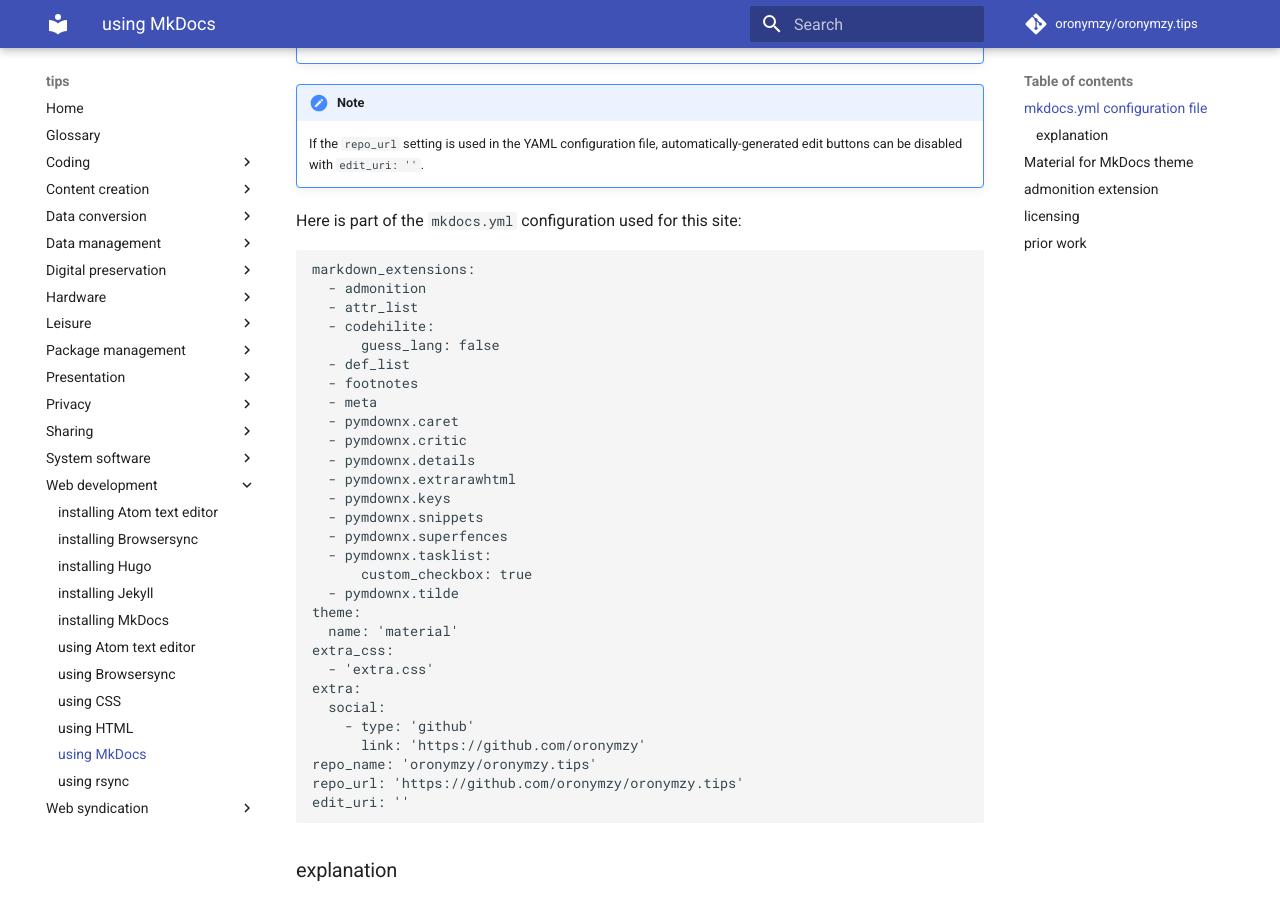
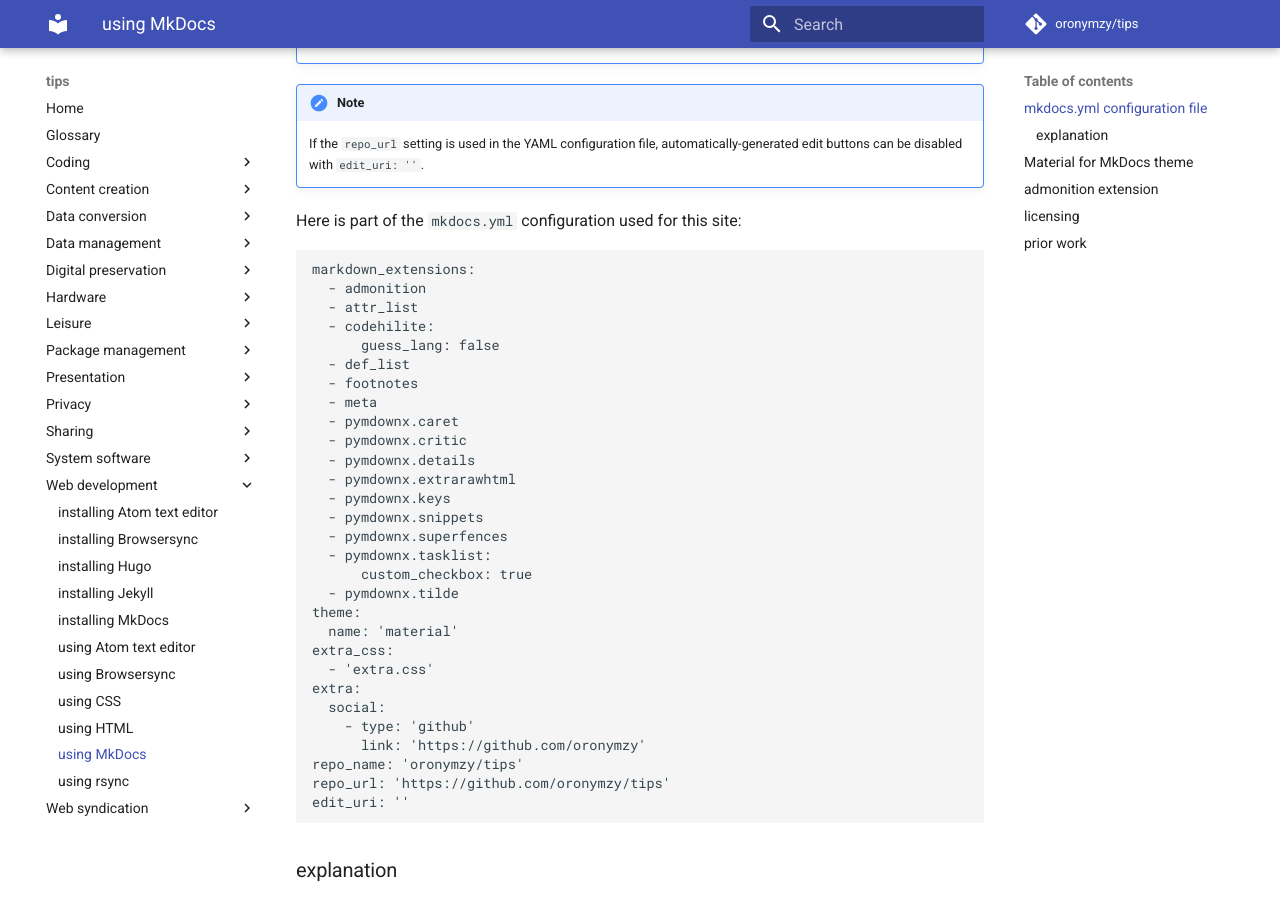
Before and after one commit to oronymzy/tips, an MkDocs documentation site: the page built from docs/usgMkDc.md, in a window 1280 px wide and 900 px high, scrolled down 770 px. Built offline with MkDocs 1.6.1 and Material for MkDocs 9.7.7, drawn with Linux system fonts in a browser that asks for light colours; comment, search, counter and statistics services are not loaded; some of the changed text lies outside the part shown.

Commit message:
Adjust GitHub repo name
Rename from 'oronymzy.tips' to just 'tips'.

````diff
--- a/docs/usgMkDc.md
+++ b/docs/usgMkDc.md
@@ -53,8 +53,8 @@ extra:
   social:
     - type: 'github'
       link: 'https://github.com/oronymzy'
-repo_name: 'oronymzy/oronymzy.tips'
-repo_url: 'https://github.com/oronymzy/oronymzy.tips'
+repo_name: 'oronymzy/tips'
+repo_url: 'https://github.com/oronymzy/tips'
 edit_uri: ''
 ```
 
@@ -105,8 +105,8 @@ extra:
 is a custom [`extra` setting](https://www.mkdocs.org/user-guide/configuration/#extra) for the [Material for MkDocs](https://squidfunk.github.io/mkdocs-material/) theme that [adds a social link](https://squidfunk.github.io/mkdocs-material/getting-started/#adding-social-links) to GitHub.
 - The following:
 ```
-repo_name: 'oronymzy/oronymzy.tips'
-repo_url: 'https://github.com/oronymzy/oronymzy.tips'
+repo_name: 'oronymzy/tips'
+repo_url: 'https://github.com/oronymzy/tips'
 edit_uri: ''
 ```
 [adds a GitHub source repository](https://www.mkdocs.org/user-guide/configuration/#repo_url) and disables automatically-generated edit buttons.
--- a/mkdocs.yml
+++ b/mkdocs.yml
@@ -116,7 +116,7 @@ extra:
   social:
     - type: 'github'
       link: 'https://github.com/oronymzy'
-repo_name: 'oronymzy/oronymzy.tips'
-repo_url: 'https://github.com/oronymzy/oronymzy.tips'
+repo_name: 'oronymzy/tips'
+repo_url: 'https://github.com/oronymzy/tips'
 edit_uri: ''
 copyright: 'Freely licensed. See <a href="#licensing">§licensing</a> for more information.'
````
